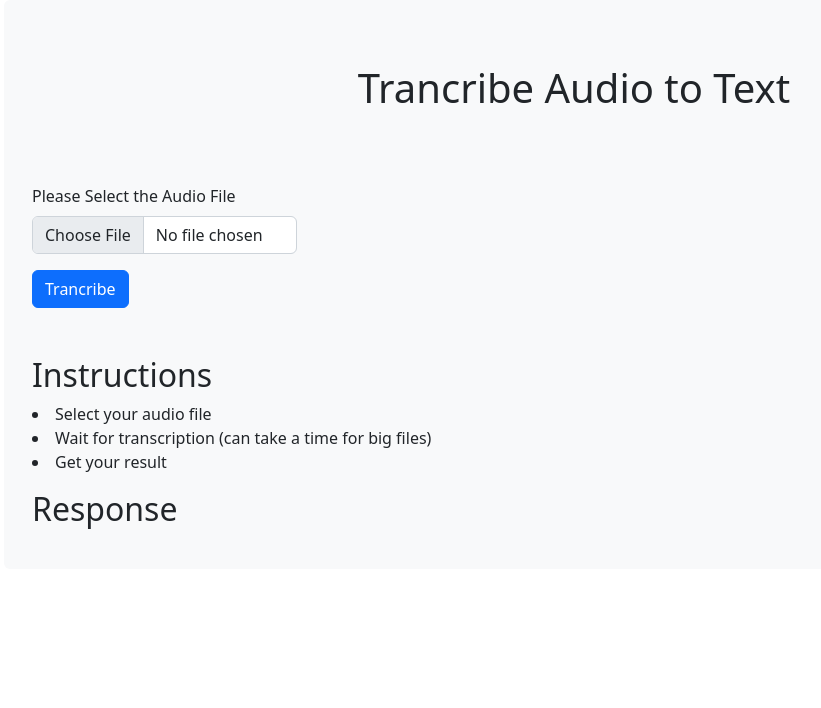
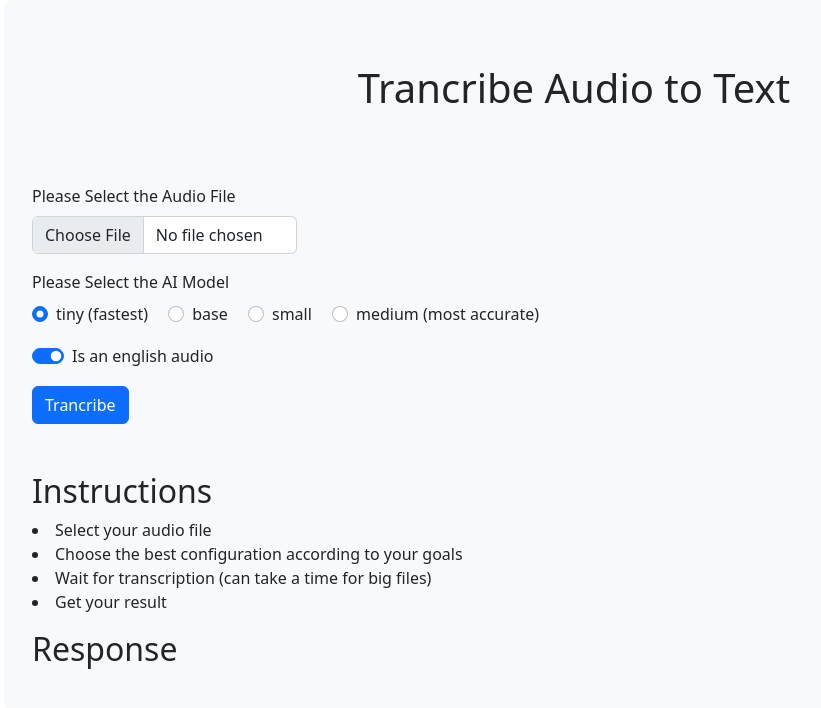
Before and after one commit to faelneves/transcriber, a Flask app: page / in a window 1280 px wide. Shown: the top 708 px of the page, without its empty margins (66-887 px from the left). Run offline with Flask 3, Linux system fonts and the light colour scheme.

Commit message:
feat: allow auser to choose the AI engine

```diff
--- a/main.py
+++ b/main.py
@@ -1,4 +1,4 @@
-from flask import Flask,render_template, make_response, jsonify, request
+from flask import Flask, render_template, make_response, jsonify, request
 import whisper
 import os
 
@@ -13,8 +13,11 @@ def TranscribeRequest():
   if 'audioFile' not in request.files:
     return make_response(jsonify(message = 'audio file required'), 422)
 
+  aiModel = request.form.get("aiModel")
+  if(request.form.get("isEnglish")=='on'):
+    aiModel += '.en'
+  model = whisper.load_model(aiModel)
   audio = request.files['audioFile']
-  model = whisper.load_model("base")
   audioTmpDir = "./tmp/"+audio.filename
   audio.save(audioTmpDir)
   result = model.transcribe(audioTmpDir)
--- a/templates/index.html
+++ b/templates/index.html
@@ -19,6 +19,31 @@
             <label for="audioFile" class="form-label">Please Select the Audio File</label>
             <input name="audioFile" type="file" class="form-control" id="audioFile" required accept="audio/*">
           </div>
+          <div name="ai-model" class="pb-3">
+            <div class="row">
+              <label for="audioFile" class="form-label">Please Select the AI Model</label>
+            </div>
+            <div class="form-check form-check-inline">
+              <input class="form-check-input" type="radio" name="aiModel" id="tiny" value="tiny" checked>
+              <label class="form-check-label" for="tiny">tiny (fastest)</label>
+            </div>
+            <div class="form-check form-check-inline">
+              <input class="form-check-input" type="radio" name="aiModel" id="base" value="base">
+              <label class="form-check-label" for="base">base</label>
+            </div>
+            <div class="form-check form-check-inline">
+              <input class="form-check-input" type="radio" name="aiModel" id="small" value="small">
+              <label class="form-check-label" for="small">small</label>
+            </div>
+            <div class="form-check form-check-inline">
+              <input class="form-check-input" type="radio" name="aiModel" id="medium" value="medium">
+              <label class="form-check-label" for="medium">medium (most accurate)</label>
+            </div>
+          </div>
+          <div class="form-check form-switch pb-3">
+            <input class="form-check-input" type="checkbox" id="isEnglish" name="isEnglish" checked>
+            <label class="form-check-label" for="isEnglish">Is an english audio</label>
+          </div>
 
           <button type="submit" class="btn btn-primary">Trancribe</button>
         </form>
@@ -26,6 +51,7 @@
       <div class="row">
         <h2>Instructions</h2>
         <li>Select your audio file</li>
+        <li>Choose the best configuration according to your goals</li>
         <li>Wait for transcription (can take a time for big files)</li>
         <li>Get your result</li>
       </div>
```
